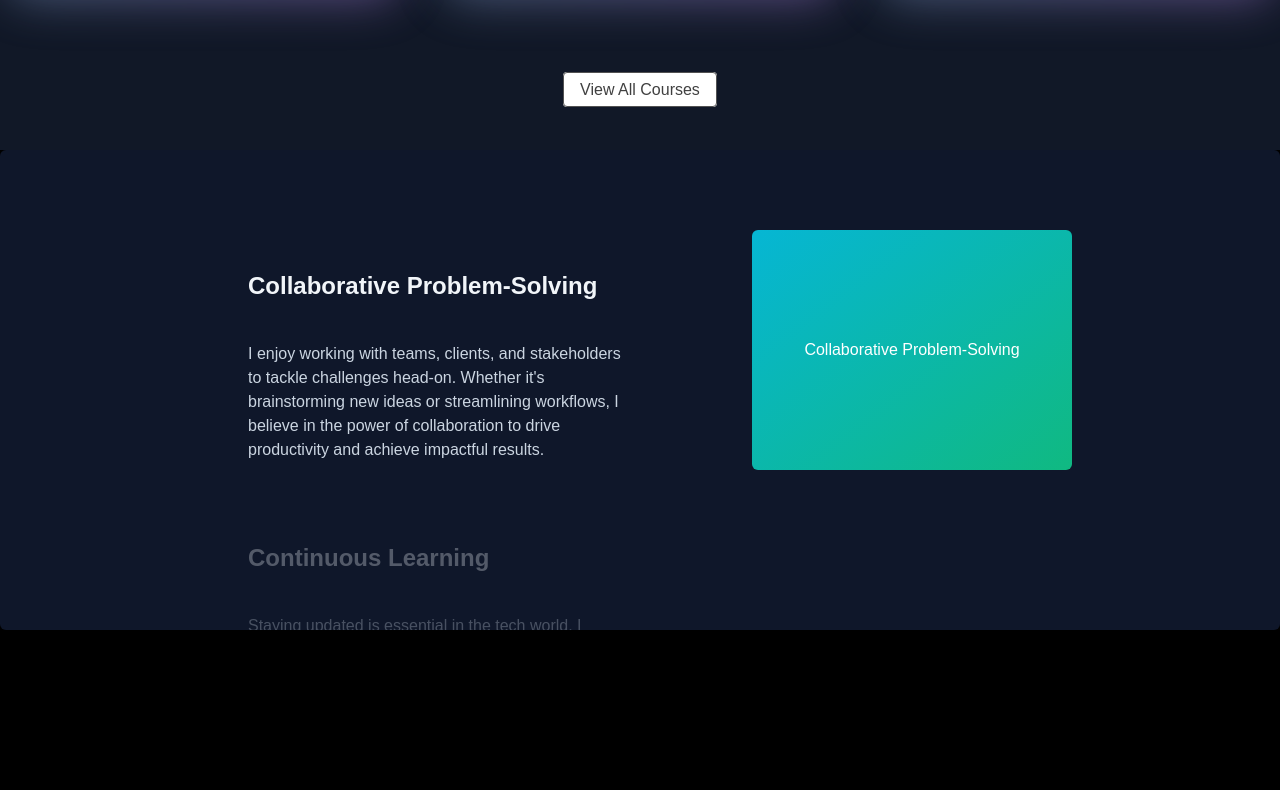
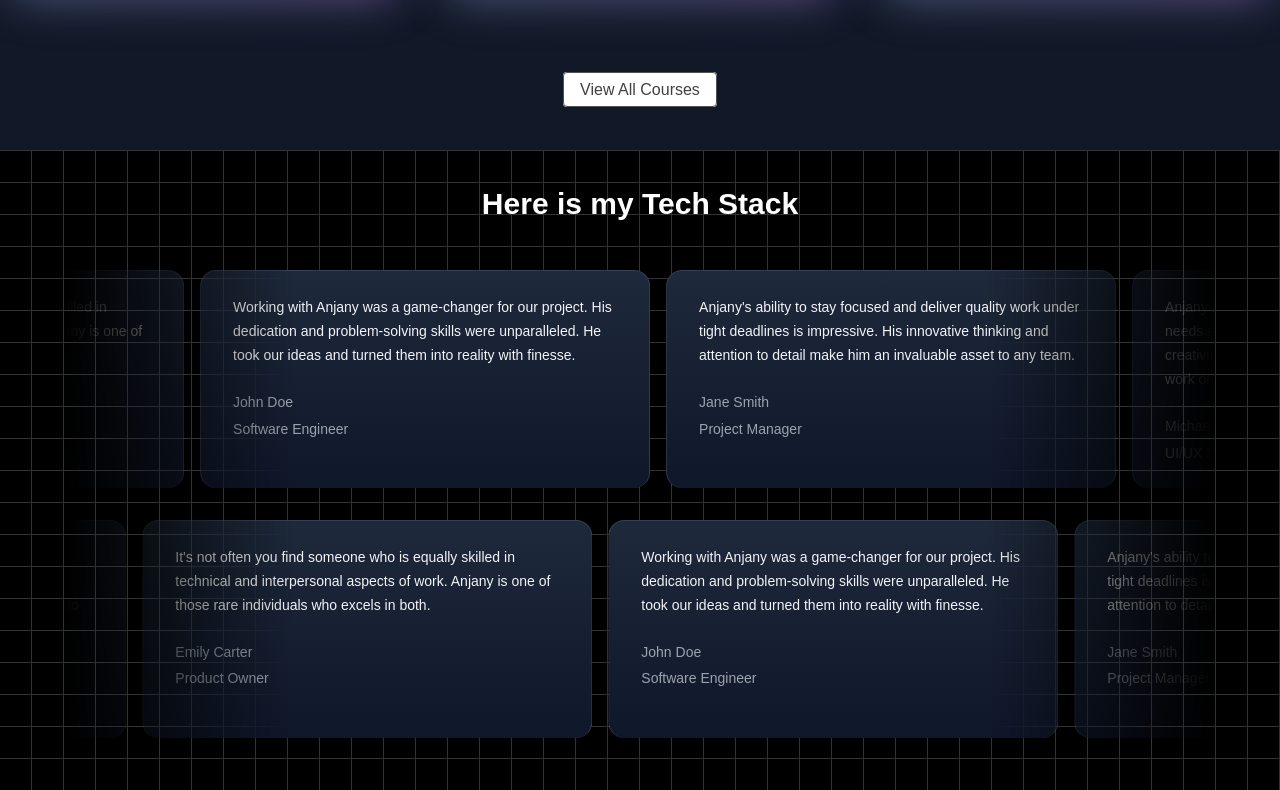
Before and after one commit to anjany06/nextjs_project, a Next.js app: page / in a window 1280 px wide. Shown: the part 1330-2120 px from the top of the page. Before the commit the page ends 1960 px from the top, so only its background shows below. Built offline with nearby package versions, Linux system fonts and the light colour scheme.

Commit message:
`feat: add mini-svg-data-uri dependency and update tailwind config to use it`

```diff
--- a/package.json
+++ b/package.json
@@ -11,6 +11,7 @@
   "dependencies": {
     "clsx": "^2.1.1",
     "framer-motion": "^11.13.1",
+    "mini-svg-data-uri": "^1.4.4",
     "next": "15.0.3",
     "react": "^18.3.1",
     "react-dom": "^18.3.1",
--- a/src/app/page.tsx
+++ b/src/app/page.tsx
@@ -1,6 +1,7 @@
 import HeroSection from "@/components/HeroSection";
 import Featured from "@/components/Featured";
 import WhyChooseUs from "@/components/WhyChooseUs";
+import SkillsCard from "@/components/SkillsCard";
 
 export default function Home() {
   return (
@@ -8,7 +9,8 @@
     <main className="min-h-screen bg-black/[0.96] antialiased bg-grid-white/[0.02]">
       <HeroSection />
       <Featured />
-      <WhyChooseUs />
+      {/* <WhyChooseUs /> */}
+      <SkillsCard />
     </main>
   );
 }
--- /dev/null
+++ b/src/components/SkillsCard.tsx
@@ -0,0 +1,54 @@
+"use Client";
+import { InfiniteMovingCards } from "./ui/infinite-moving-cards";
+const testimonials = [
+  {
+    quote:
+      "Working with Anjany was a game-changer for our project. His dedication and problem-solving skills were unparalleled. He took our ideas and turned them into reality with finesse.",
+    name: "John Doe",
+    title: "Software Engineer",
+  },
+  {
+    quote:
+      "Anjany's ability to stay focused and deliver quality work under tight deadlines is impressive. His innovative thinking and attention to detail make him an invaluable asset to any team.",
+    name: "Jane Smith",
+    title: "Project Manager",
+  },
+  {
+    quote:
+      "Anjany has a rare talent for understanding complex user needs and translating them into intuitive designs. His creativity and collaborative spirit make every project a joy to work on.",
+    name: "Michael Lee",
+    title: "UI/UX Designer",
+  },
+  {
+    quote:
+      "It's not often you find someone who is equally skilled in technical and interpersonal aspects of work. Anjany is one of those rare individuals who excels in both.",
+    name: "Emily Carter",
+    title: "Product Owner",
+  },
+];
+
+const SkillsCard = () => {
+  return (
+    <div className="h-[40rem] w-full dark:bg-black dark:bg-grid-white/[0.2] relative flex flex-col items-center justify-center overflow-hidden">
+      <h2 className="text-3xl font-bold text-center mb-8 z-10">
+        Here is my Tech Stack
+      </h2>
+      <div className="flex justify-center w-full overflow-hidden px-4 sm:px-6 lg:px-8">
+        <div className="w-full max-w-6xl">
+          <InfiniteMovingCards
+            items={testimonials}
+            direction="right"
+            speed="slow"
+          />
+          <InfiniteMovingCards
+            items={testimonials}
+            direction="right"
+            speed="fast"
+          />
+        </div>
+      </div>
+    </div>
+  );
+};
+
+export default SkillsCard;
--- /dev/null
+++ b/src/components/ui/infinite-moving-cards.tsx
@@ -0,0 +1,121 @@
+"use client";
+
+import { cn } from "@/lib/utils";
+import React, { useEffect, useState } from "react";
+
+export const InfiniteMovingCards = ({
+  items,
+  direction = "left",
+  speed = "fast",
+  pauseOnHover = true,
+  className,
+}: {
+  items: {
+    quote: string;
+    name: string;
+    title: string;
+  }[];
+  direction?: "left" | "right";
+  speed?: "fast" | "normal" | "slow";
+  pauseOnHover?: boolean;
+  className?: string;
+}) => {
+  const containerRef = React.useRef<HTMLDivElement>(null);
+  const scrollerRef = React.useRef<HTMLUListElement>(null);
+
+  useEffect(() => {
+    addAnimation();
+  }, []);
+  const [start, setStart] = useState(false);
+  function addAnimation() {
+    if (containerRef.current && scrollerRef.current) {
+      const scrollerContent = Array.from(scrollerRef.current.children);
+
+      scrollerContent.forEach((item) => {
+        const duplicatedItem = item.cloneNode(true);
+        if (scrollerRef.current) {
+          scrollerRef.current.appendChild(duplicatedItem);
+        }
+      });
+
+      getDirection();
+      getSpeed();
+      setStart(true);
+    }
+  }
+  const getDirection = () => {
+    if (containerRef.current) {
+      if (direction === "left") {
+        containerRef.current.style.setProperty(
+          "--animation-direction",
+          "forwards"
+        );
+      } else {
+        containerRef.current.style.setProperty(
+          "--animation-direction",
+          "reverse"
+        );
+      }
+    }
+  };
+  const getSpeed = () => {
+    if (containerRef.current) {
+      if (speed === "fast") {
+        containerRef.current.style.setProperty("--animation-duration", "20s");
+      } else if (speed === "normal") {
+        containerRef.current.style.setProperty("--animation-duration", "40s");
+      } else {
+        containerRef.current.style.setProperty("--animation-duration", "80s");
+      }
+    }
+  };
+  return (
+    <div
+      ref={containerRef}
+      className={cn(
+        "scroller relative z-20  max-w-7xl overflow-hidden  [mask-image:linear-gradient(to_right,transparent,white_20%,white_80%,transparent)]",
+        className
+      )}
+    >
+      <ul
+        ref={scrollerRef}
+        className={cn(
+          " flex min-w-full shrink-0 gap-4 py-4 w-max flex-nowrap",
+          start && "animate-scroll ",
+          pauseOnHover && "hover:[animation-play-state:paused]"
+        )}
+      >
+        {items.map((item, idx) => (
+          <li
+            className="w-[350px] max-w-full relative rounded-2xl border border-b-0 flex-shrink-0 border-slate-700 px-8 py-6 md:w-[450px]"
+            style={{
+              background:
+                "linear-gradient(180deg, var(--slate-800), var(--slate-900)",
+            }}
+            key={item.name}
+          >
+            <blockquote>
+              <div
+                aria-hidden="true"
+                className="user-select-none -z-1 pointer-events-none absolute -left-0.5 -top-0.5 h-[calc(100%_+_4px)] w-[calc(100%_+_4px)]"
+              ></div>
+              <span className=" relative z-20 text-sm leading-[1.6] text-gray-100 font-normal">
+                {item.quote}
+              </span>
+              <div className="relative z-20 mt-6 flex flex-row items-center">
+                <span className="flex flex-col gap-1">
+                  <span className=" text-sm leading-[1.6] text-gray-400 font-normal">
+                    {item.name}
+                  </span>
+                  <span className=" text-sm leading-[1.6] text-gray-400 font-normal">
+                    {item.title}
+                  </span>
+                </span>
+              </div>
+            </blockquote>
+          </li>
+        ))}
+      </ul>
+    </div>
+  );
+};
--- a/tailwind.config.ts
+++ b/tailwind.config.ts
@@ -1,4 +1,5 @@
 import type { Config } from "tailwindcss";
+const svgToDataUri = require("mini-svg-data-uri");
 
 const colors = require("tailwindcss/colors");
 const {
@@ -15,7 +16,28 @@
     ':root' : newVars,
   });
 }
-
+function addSvgPatterns({ matchUtilities, theme }: any) {
+  matchUtilities(
+    {
+      'bg-grid': (value: any) => ({
+        backgroundImage: `url("${svgToDataUri(
+          `<svg xmlns="http://www.w3.org/2000/svg" viewBox="0 0 32 32" width="32" height="32" fill="none" stroke="${value}"><path d="M0 .5H31.5V32"/></svg>`
+        )}")`,
+      }),
+      'bg-grid-small': (value: any) => ({
+        backgroundImage: `url("${svgToDataUri(
+          `<svg xmlns="http://www.w3.org/2000/svg" viewBox="0 0 32 32" width="8" height="8" fill="none" stroke="${value}"><path d="M0 .5H31.5V32"/></svg>`
+        )}")`,
+      }),
+      'bg-dot': (value: any) => ({
+        backgroundImage: `url("${svgToDataUri(
+          `<svg xmlns="http://www.w3.org/2000/svg" viewBox="0 0 32 32" width="16" height="16" fill="none"><circle fill="${value}" id="pattern-circle" cx="10" cy="10" r="1.6257413380501518"></circle></svg>`
+        )}")`,
+      }),
+    },
+    { values: flattenColorPalette(theme('backgroundColor')), type: 'color' }
+  );
+}
 export default {
   content: [
     "./src/pages/**/*.{js,ts,jsx,tsx,mdx}",
@@ -27,7 +49,10 @@
     extend: {
       animation: {
         spotlight: "spotlight 2s ease .75s 1 forwards",
+        scroll:
+        "scroll var(--animation-duration, 40s) var(--animation-direction, forwards) linear infinite",
       },
+
       keyframes: {
         spotlight: {
           "0%": {
@@ -39,6 +64,11 @@
             transform: "translate(-50%,-40%) scale(1)",
           },
         },
+        scroll: {
+          to: {
+            transform: "translate(calc(-50% - 0.5rem))",
+          },
+        },
       },
       colors: {
         background: "var(--background)",
@@ -46,5 +76,5 @@
       },
     },
   },
-  plugins: [addVariableForColors],
+  plugins: [addVariableForColors, addSvgPatterns],
 } satisfies Config;
```
Also changed, not shown: 1 other file (tests, documents, lock files or other folders).
